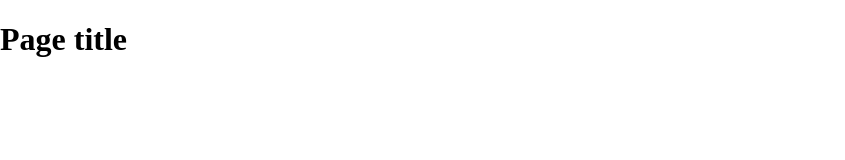
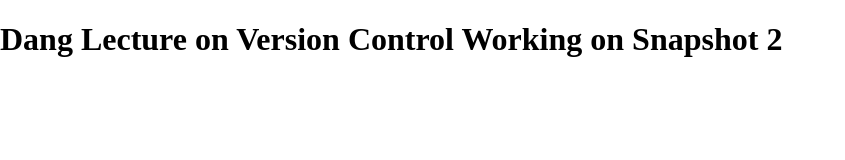
Before and after one commit to kvdang/Bitts_GithubIntro, a plain HTML site: page index.html in a window 1280 px wide. Shown: the whole page, without its empty margins (0-845 px from the left). Drawn offline with nearby package versions, Linux system fonts and the light colour scheme.

Commit message:
Second Commit. Modified the Index to include my name.
Change initial H1 tag. Added an H2 tag.

```diff
--- a/index.html
+++ b/index.html
@@ -14,7 +14,7 @@
     </head>
     <body>
     <header>
-	<h1>Page title</h1>
+	<h1>Dang Lecture on Version Control Working on Snapshot 2</h1>
     </header>
     <nav id="pageNav">
     </nav>
```
